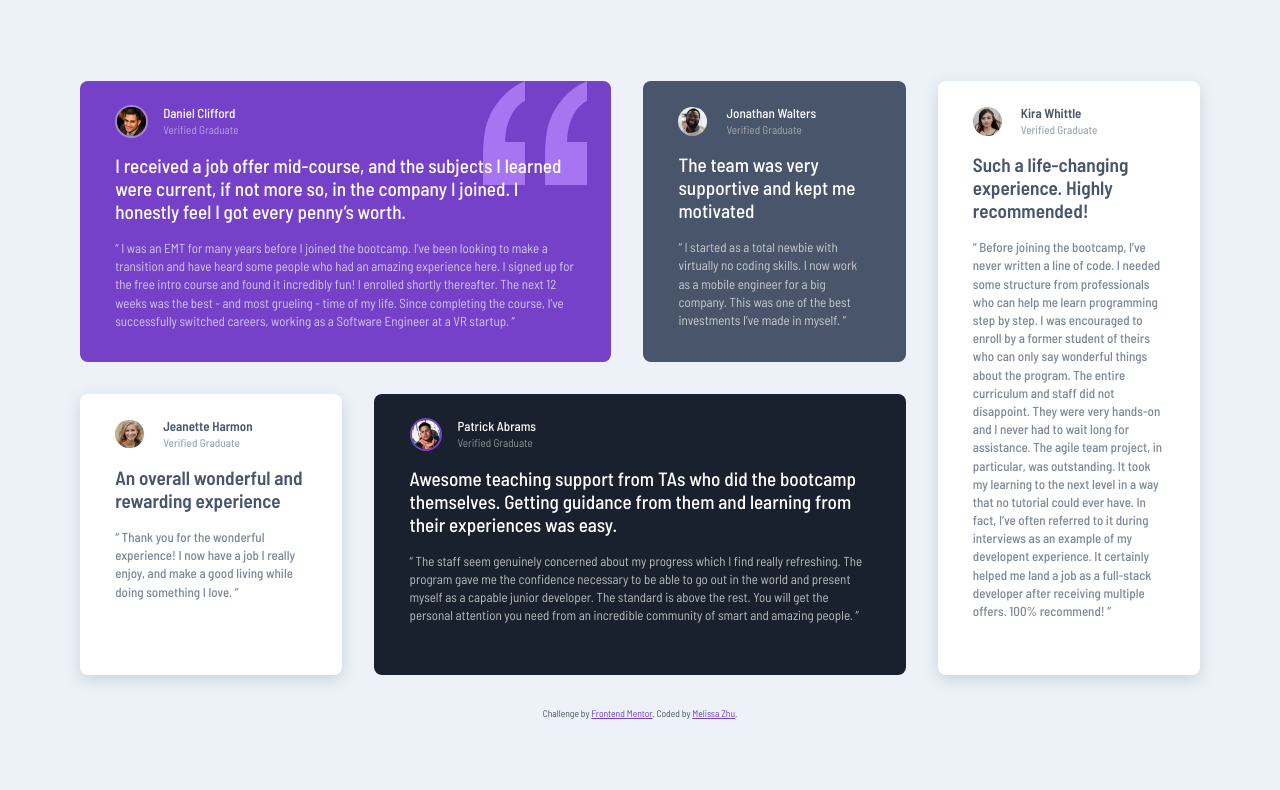
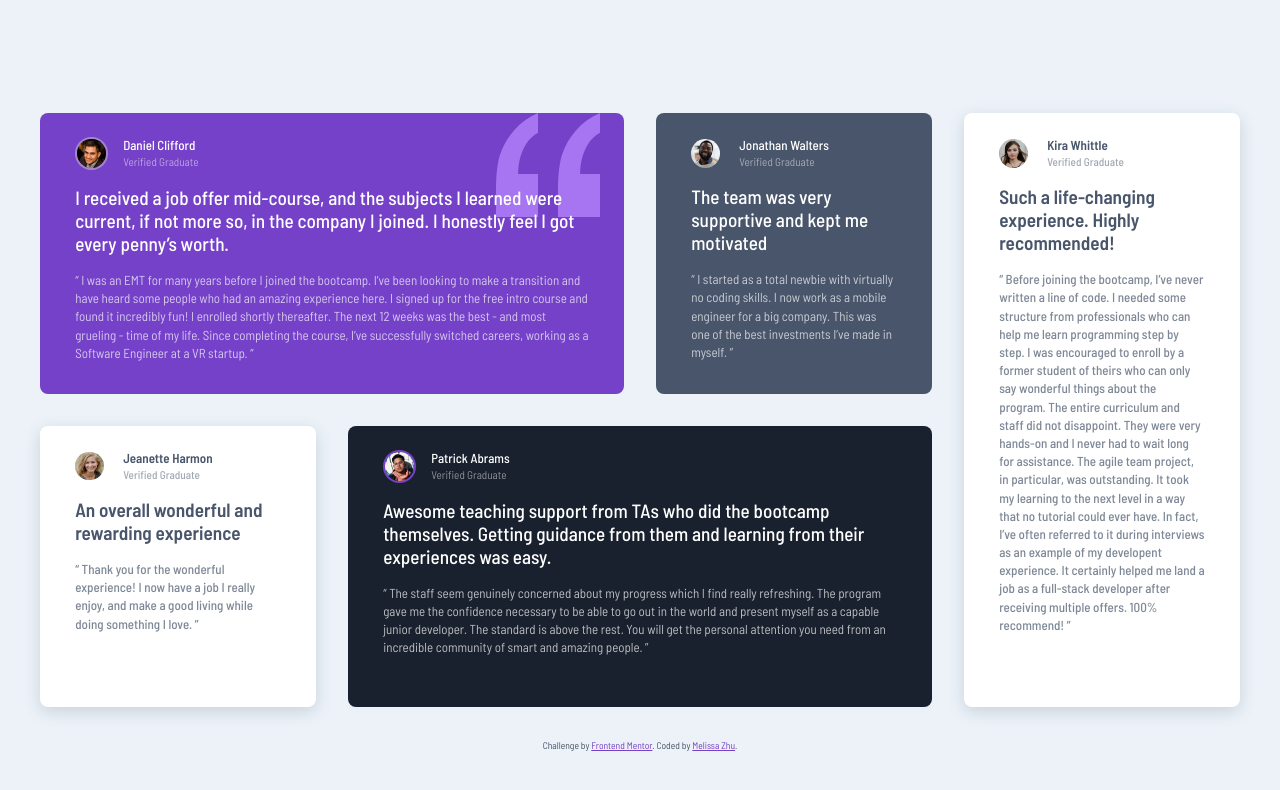
Before and after one commit to MelissaZhuu/testimonials-grid-section, a plain HTML site: page index.html in a window 1280 px wide. Drawn offline with Linux system fonts and the light colour scheme.

Commit message:
changed vh

```diff
--- a/styles.scss
+++ b/styles.scss
@@ -65,7 +65,8 @@ body {
     flex-direction: column;
     justify-content: center;
     align-items: center;
-    padding: 3rem 0;
+    padding: 2rem 0;
+    min-height: 100vh;
 }
 
 article {
@@ -184,12 +185,6 @@ article.kira-card {
 
 // Desktop
 @media only screen and (width > 1200px) {
-    body {
-        height: 100vh;
-        min-height: 800px;
-        padding: 0 5rem;
-    }
-
     main {
         width: 100%;
         max-width: 75rem;
```
Also changed, not shown: styles.css, 1 other file.
